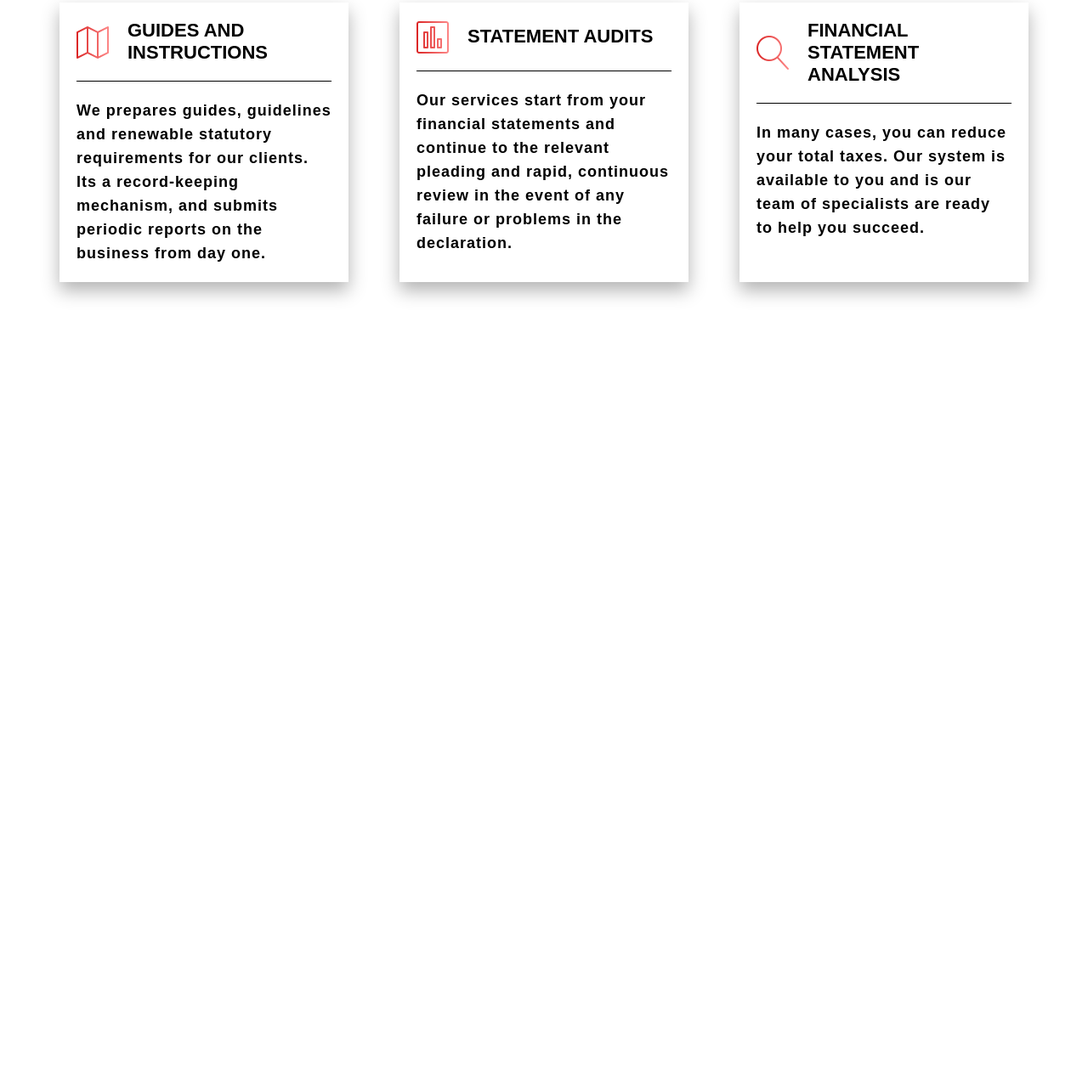
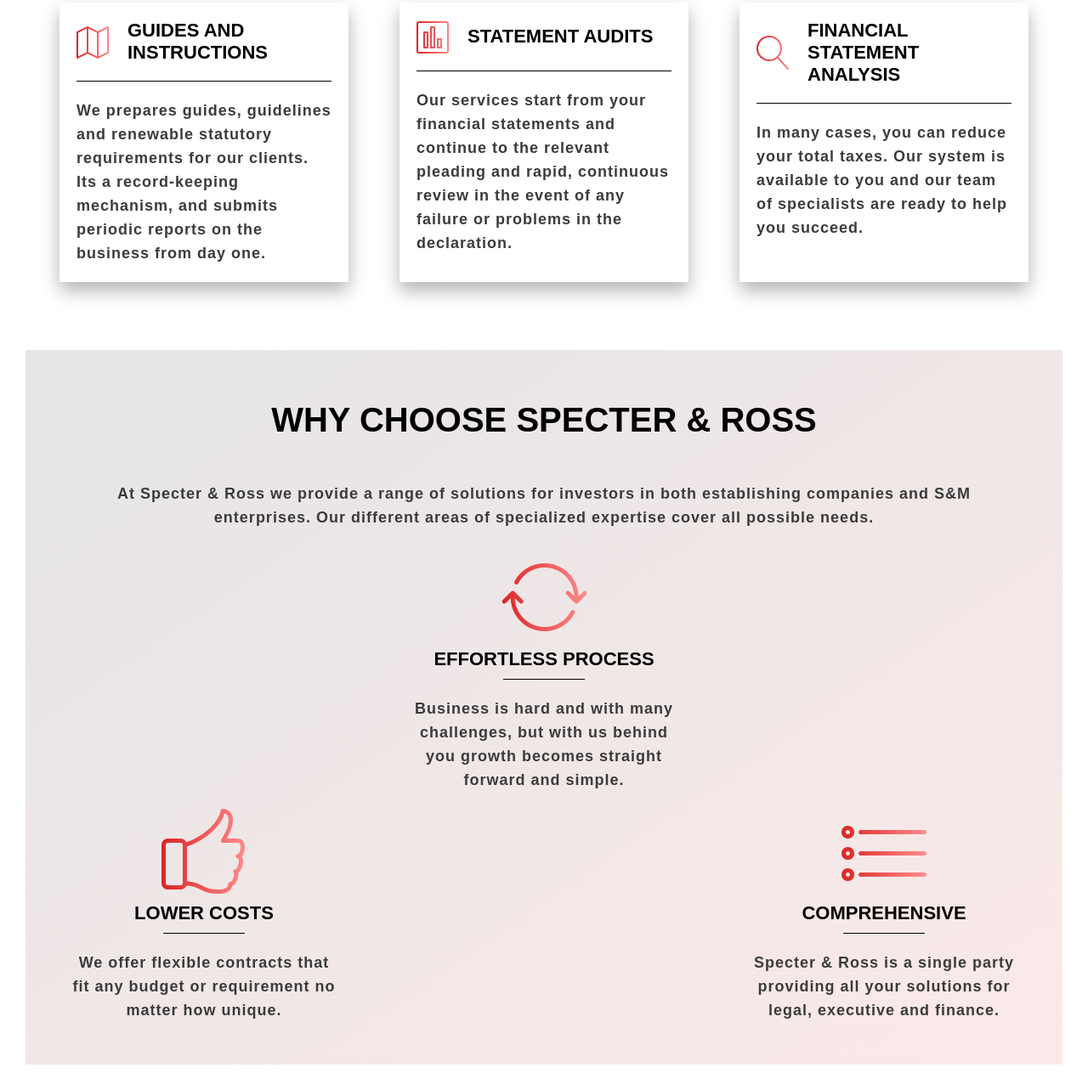
Before and after one commit to chris3evans/specter-and-ross, a website: page index.html in a window 1280 px wide. Shown: the part 2724-4007 px from the top of the page at 85% size. Before the commit the page ends 3166 px from the top, so only its background shows below. Drawn offline with Linux system fonts and the light colour scheme.

Commit message:
V3 Commit

```diff
--- a/Sass/Base/_typography.scss
+++ b/Sass/Base/_typography.scss
@@ -20,14 +20,14 @@
   letter-spacing: 0.1rem;
   line-height: 2.8rem;
   font-weight: 600;
-  color: black;
+  color: $color-text-grey;
 }
 
 .about__container--text {
   font-size: 2rem;
   line-height: 2.8rem;
   font-weight: 400;
-  color: rgb(59, 59, 59);
+  color: $color-text-grey;
   text-align: center;
   border-radius: 0.5rem;
   padding: 2rem;
--- a/Sass/Base/_utilities.scss
+++ b/Sass/Base/_utilities.scss
@@ -11,6 +11,9 @@
 }
 .display-inline-block {
   display: inline-block;
+}
+.justify-text {
+  text-align: justify;
 }
 
 // BACKGROUNDS / COLOURS
@@ -41,3 +44,24 @@
 .margin-bottom-small {
   margin-bottom: 4rem;
 }
+
+// PADDINGS
+.padding-top-large {
+  padding-top: 8rem;
+}
+.padding-top-med {
+  padding-top: 6rem;
+}
+.padding-top-small {
+  padding-top: 4rem;
+}
+
+.padding-bottom-large {
+  padding-bottom: 8rem;
+}
+.padding-bottom-med {
+  padding-bottom: 6rem;
+}
+.padding-bottom-small {
+  padding-bottom: 4rem;
+}
--- /dev/null
+++ b/Sass/Components/_why-point.scss
@@ -0,0 +1,45 @@
+.why__point {
+  padding: 1rem;
+}
+
+.why__symbol {
+  display: flex;
+  justify-content: center;
+}
+
+.why__icon {
+  font-size: 10rem;
+
+  // NEED TO ADD SUPPORTS TO THIS
+  background-image: linear-gradient(
+    to right,
+    $color-main-red,
+    $color-light-red-1
+  );
+  background-clip: text;
+  -webkit-background-clip: text;
+  color: transparent;
+}
+
+.why__text {
+  margin-top: 1rem;
+}
+
+.why__heading {
+  display: flex;
+  flex-direction: column;
+  align-items: center;
+
+  &::after {
+    content: "";
+    display: inline-block;
+    height: 0.1rem;
+    width: 30%;
+    background-color: black;
+    margin: 1rem 0rem 2rem 0rem;
+  }
+}
+
+.why__paragaph {
+  margin-top: 1rem;
+}
--- /dev/null
+++ b/Sass/Layouts/_why.scss
@@ -0,0 +1,20 @@
+.section-why {
+  background-image: linear-gradient(
+    to bottom right,
+    rgba(black, 0.1),
+    rgba($color-main-red, 0.1)
+  );
+}
+
+.why {
+  padding: 1rem;
+
+  &__main-text {
+    text-align: center;
+  }
+
+  &__chart {
+    padding: 1rem;
+    padding-bottom: 4rem;
+  }
+}
--- a/Sass/main.scss
+++ b/Sass/main.scss
@@ -11,8 +11,10 @@
 @import "Components/navigation";
 @import "Components/qualities-list";
 @import "Components/service-card";
+@import "Components/why-point";
 
 @import "Layouts/about";
 @import "Layouts/grid";
 @import "Layouts/hero";
 @import "Layouts/services";
+@import "Layouts/why";
--- a/index.html
+++ b/index.html
@@ -230,9 +230,103 @@
               <div class="card__text">
                 <p class="main-text margin-top-very-small">
                   In many cases, you can reduce your total taxes. Our system is
-                  available to you and is our team of specialists are ready to
-                  help you succeed.
+                  available to you and our team of specialists are ready to help
+                  you succeed.
                 </p>
+              </div>
+            </div>
+          </div>
+        </div>
+      </div>
+
+      <div class="section-why padding-top-med">
+        <h2 class="secondary__title margin-bottom-small center">
+          <span class="secondary__heading--span"
+            >Why choose specter & ross</span
+          >
+        </h2>
+        <div class="row">
+          <div class="why">
+            <div class="why__main-text">
+              <p class="main-text">
+                At Specter & Ross we provide a range of solutions for investors
+                in both establishing companies and S&M enterprises. Our
+                different areas of specialized expertise cover all possible
+                needs.
+              </p>
+            </div>
+          </div>
+        </div>
+
+        <div class="why__chart">
+          <div class="row">
+            <div class="col-1-of-3"></div>
+
+            <div class="col-1-of-3">
+              <div class="why__point">
+                <div class="why__symbol">
+                  <i class="why__icon lnr lnr-sync"></i>
+                </div>
+
+                <div class="why__text">
+                  <div class="why__heading">
+                    <h3 class="tertiary__title center-text">
+                      Effortless Process
+                    </h3>
+                  </div>
+
+                  <div class="why__paragraph">
+                    <p class="main-text center-text">
+                      Business is hard and with many challenges, but with us
+                      behind you growth becomes straight forward and simple.
+                    </p>
+                  </div>
+                </div>
+              </div>
+            </div>
+            <div class="col-1-of-3"></div>
+          </div>
+
+          <div class="row">
+            <div class="col-1-of-3">
+              <div class="why__point">
+                <div class="why__symbol">
+                  <i class="why__icon lnr lnr-thumbs-up"></i>
+                </div>
+
+                <div class="why__text">
+                  <div class="why__heading">
+                    <h3 class="tertiary__title center-text">Lower costs</h3>
+                  </div>
+
+                  <div class="why__paragraph">
+                    <p class="main-text center-text">
+                      We offer flexible contracts that fit any budget or
+                      requirement no matter how unique.
+                    </p>
+                  </div>
+                </div>
+              </div>
+            </div>
+            <div class="col-1-of-3"></div>
+            <div class="col-1-of-3">
+              <div class="why__point">
+                <div class="why__symbol">
+                  <i class="why__icon lnr lnr-list"></i>
+                </div>
+
+                <div class="why__text">
+                  <div class="why__heading">
+                    <h3 class="tertiary__title center-text">Comprehensive</h3>
+                  </div>
+
+                  <div class="why__paragraph">
+                    <p class="main-text center-text">
+                      Specter & Ross is a single party providing all your
+                      solutions for legal, executive and finance.
+                    </p>
+                  </div>
+                </div>
               </div>
             </div>
           </div>
```
Also changed, not shown: Sass/main.css, 1 other file.
